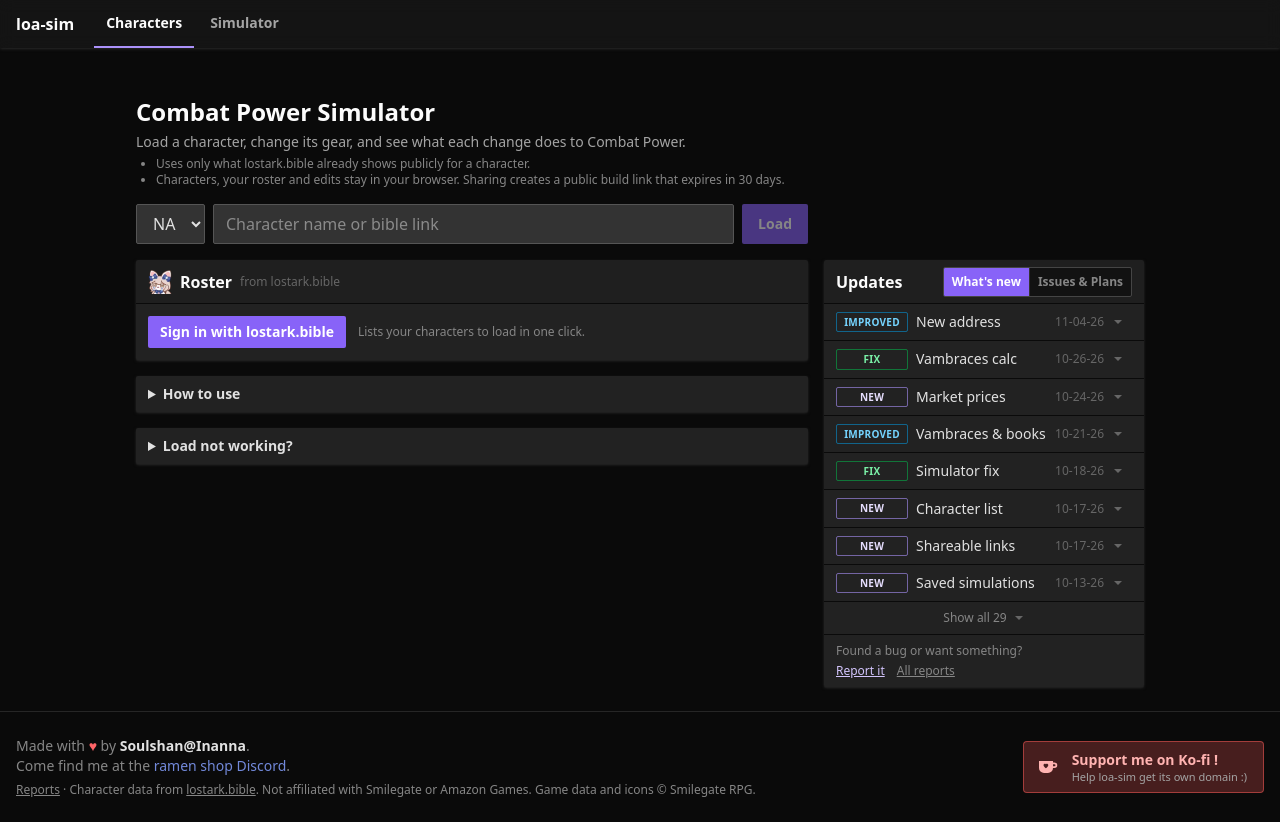
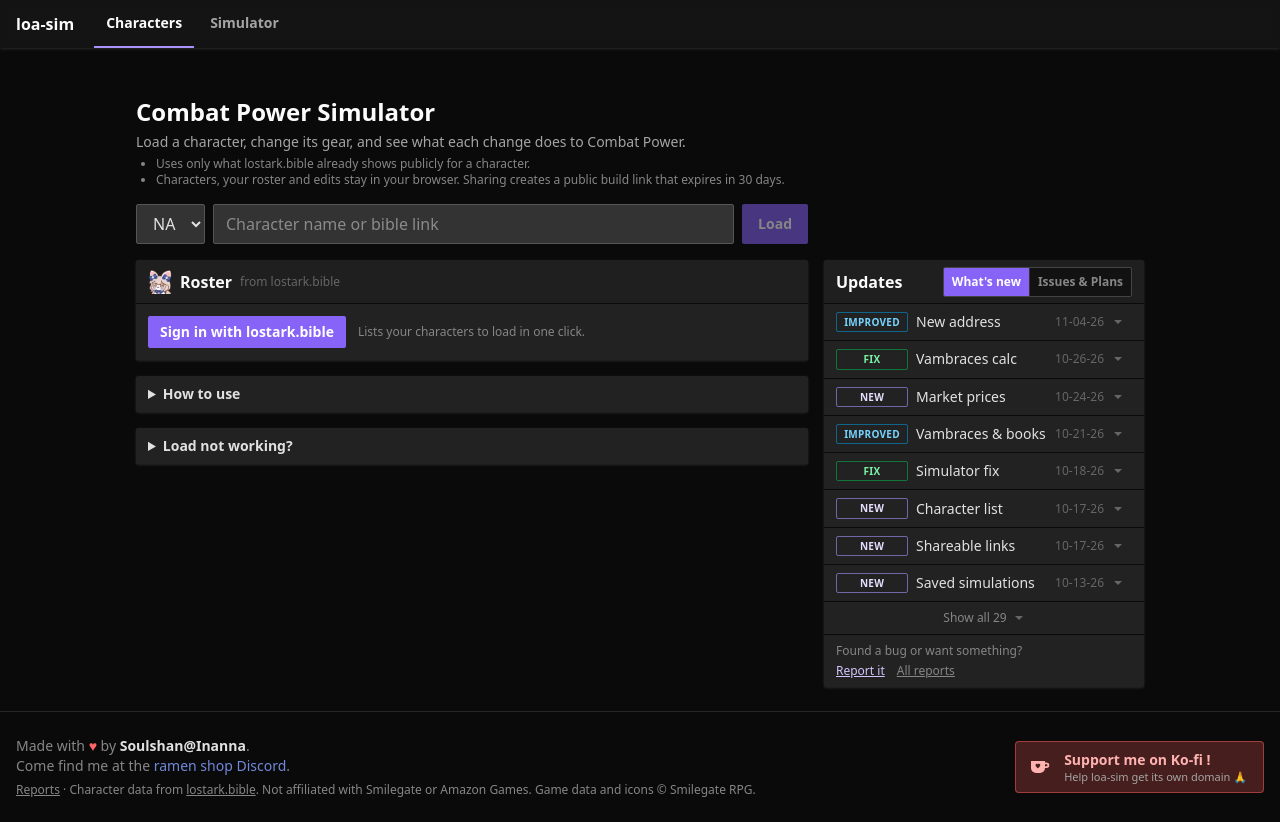
Before and after one commit to se4nchoi/loa-sim, a SvelteKit app: page / in a window 1280 px wide. Built offline with nearby package versions, Linux system fonts and the light colour scheme; a web font is replaced by a local one.

Commit message:
Update Ko-fi button emote to 🙏

```diff
--- a/src/routes/+layout.svelte
+++ b/src/routes/+layout.svelte
@@ -90,7 +90,7 @@
 				<svg class="size-6 shrink-0" viewBox="0 0 24 24" fill="currentColor" aria-hidden="true"><path d="M3 6h14v7a5 5 0 0 1-5 5H8a5 5 0 0 1-5-5zm14 1.5h1.5a2.75 2.75 0 0 1 0 5.5H17v-1.8h1.5a.95.95 0 0 0 0-1.9H17zM9.9 9.2c-.9-.9-2.4-.3-2.4 1 0 1.3 2.4 3 2.4 3s2.4-1.7 2.4-3c0-1.3-1.5-1.9-2.4-1z" /></svg>
 				<span class="flex flex-col leading-tight">
 					<span class="text-sm font-bold">Support me on Ko-fi !</span>
-					<span class="text-[11px] text-surface-300">Help loa-sim get its own domain :)</span>
+					<span class="text-[11px] text-surface-300">Help loa-sim get its own domain 🙏</span>
 				</span>
 			</a>
 		</div>
```
